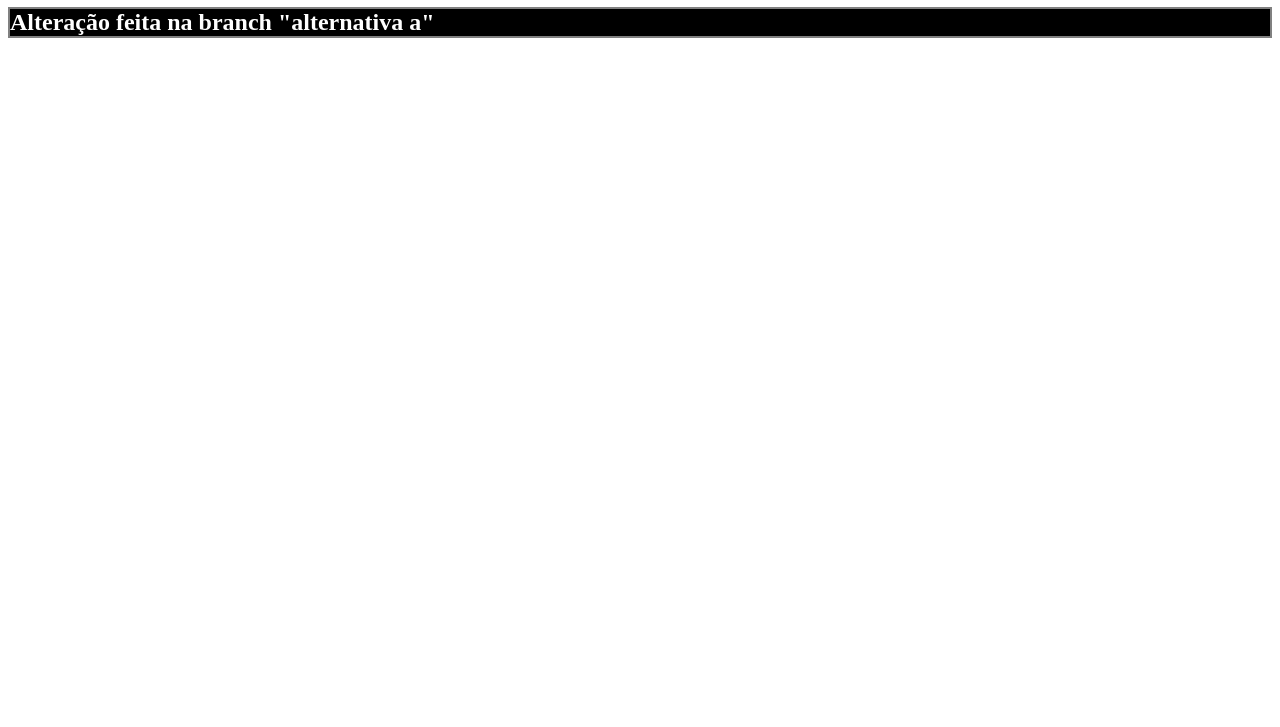
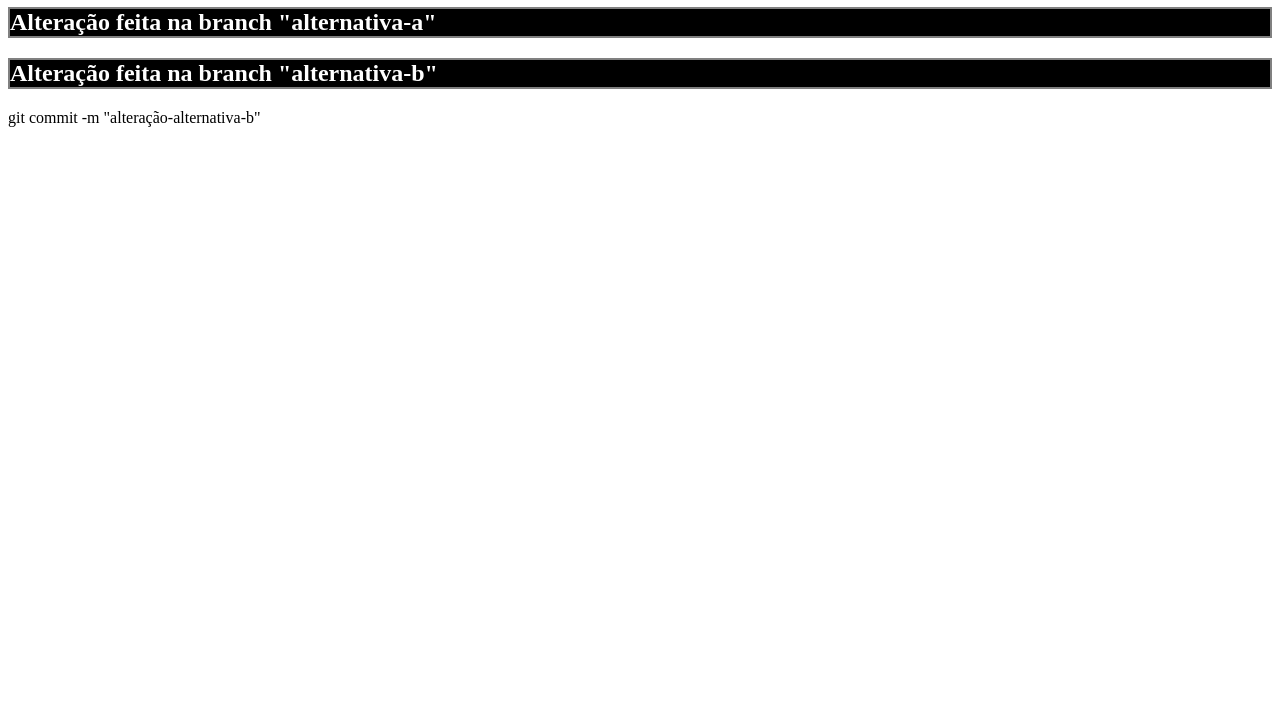
Before and after one commit to paulo-alencar/git-aula-1, a plain HTML site: page index.html in a window 1280 px wide. Shown: the part 73-800 px from the top of the page. Drawn offline with Linux system fonts and the light colour scheme.

Commit message:
Update heading for branch 'alternativa-b'

```diff
--- a/index.html
+++ b/index.html
@@ -8,6 +8,8 @@
 </head>
 <body>
     <h1>Olá mundo</h1>
-    <h2>Alteração feita na branch "alternativa a"</h2>
+    <h2>Alteração feita na branch "alternativa-a"</h2>
+    <h2>Alteração feita na branch "alternativa-b"</h2>
 </body>
 </html>
+git commit -m "alteração-alternativa-b"
```
